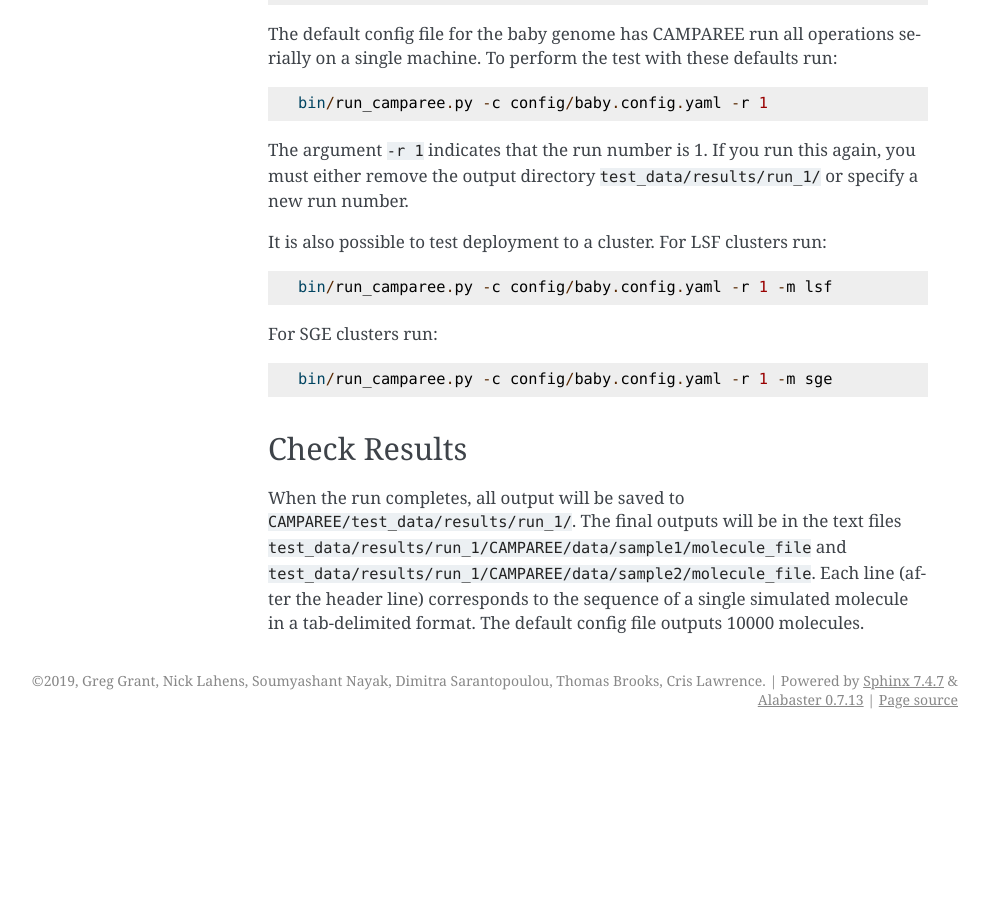
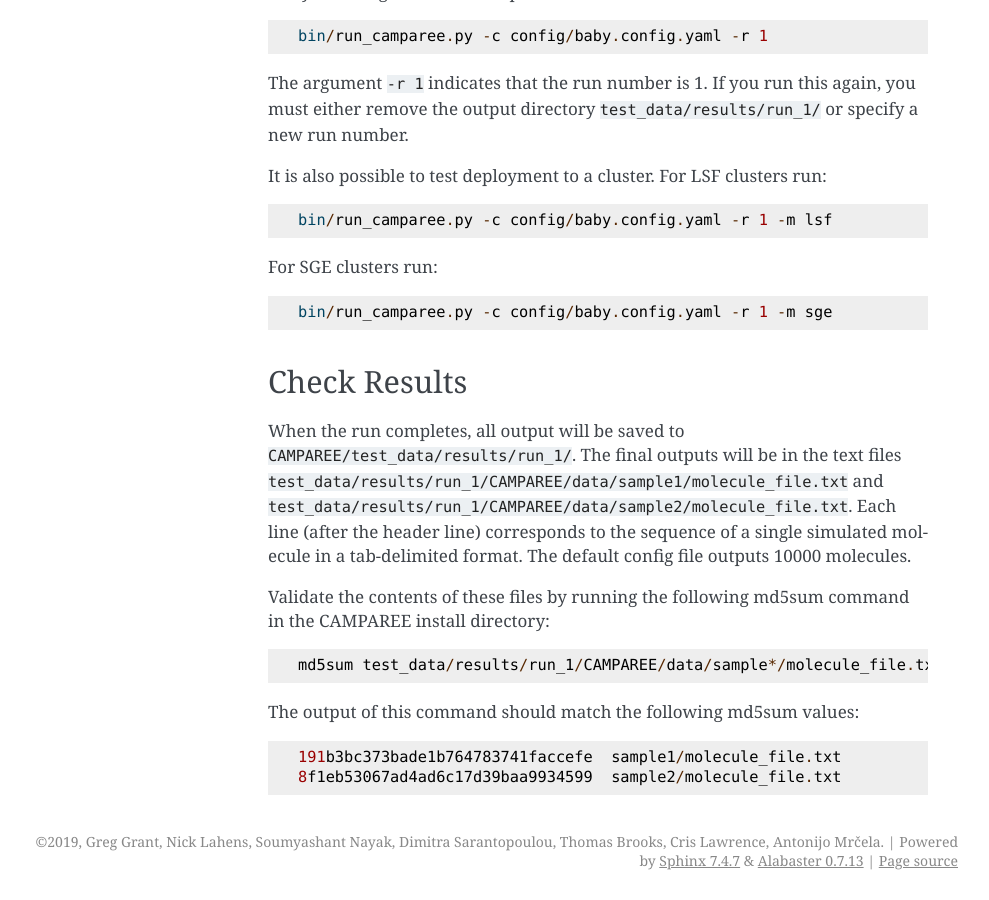
Before and after one commit to itmat/CAMPAREE, a Sphinx documentation site: the page built from doc/quick_start.rst, in a window 1280 px wide and 900 px high, scrolled down 1510 px. Shown: the whole window, without its empty margins (152-1141 px from the left). Built offline with Sphinx 7.4.7, drawn with Linux system fonts in a browser that asks for light colours; before the commit the page ends 2249 px from its top, so only the background shows below that; some of the changed text lies outside the part shown.

Commit message:
Update documentation. Add Antonijo as contributor in the docs.

```diff
--- a/doc/conf.py
+++ b/doc/conf.py
@@ -20,13 +20,13 @@
 # -- Project information -----------------------------------------------------
 
 project = 'CAMPAREE'
-copyright = '2019, Greg Grant, Nick Lahens, Soumyashant Nayak, Dimitra Sarantopoulou, Thomas Brooks, Cris Lawrence'
-author = 'Greg Grant, Nick Lahens, Soumyashant Nayak, Dimitra Sarantopoulou, Thomas Brooks, Cris Lawrence'
+copyright = '2019, Greg Grant, Nick Lahens, Soumyashant Nayak, Dimitra Sarantopoulou, Thomas Brooks, Cris Lawrence, Antonijo Mrčela'
+author = 'Greg Grant, Nick Lahens, Soumyashant Nayak, Dimitra Sarantopoulou, Thomas Brooks, Cris Lawrence, Antonijo Mrčela'
 
 # The short X.Y version
 version = ''
 # The full version, including alpha/beta/rc tags
-release = '2.0'
+release = '0.1.0'
 
 
 # -- General configuration ---------------------------------------------------
@@ -132,8 +132,8 @@
 # (source start file, target name, title,
 #  author, documentclass [howto, manual, or own class]).
 latex_documents = [
-    (master_doc, 'BEERS20.tex', 'CAMPAREE Documentation',
-     'Greg Grant, Nick Lahens, Soumyashant Nayak, Dimitra Sarantopoulou, Thomas Brooks, Cris Lawrence', 'manual'),
+    (master_doc, 'CAMPAREE.tex', 'CAMPAREE Documentation',
+     'Greg Grant, Nick Lahens, Soumyashant Nayak, Dimitra Sarantopoulou, Thomas Brooks, Cris Lawrence, Antonijo Mrčela', 'manual'),
 ]
 
 
@@ -142,7 +142,7 @@
 # One entry per manual page. List of tuples
 # (source start file, name, description, authors, manual section).
 man_pages = [
-    (master_doc, 'beers20', 'CAMPAREE Documentation',
+    (master_doc, 'camparee', 'CAMPAREE Documentation',
      [author], 1)
 ]
 
@@ -153,8 +153,8 @@
 # (source start file, target name, title, author,
 #  dir menu entry, description, category)
 texinfo_documents = [
-    (master_doc, 'BEERS20', 'CAMPAREE Documentation',
-     author, 'BEERS20', 'One line description of project.',
+    (master_doc, 'CAMPAREE', 'CAMPAREE Documentation',
+     author, 'CAMPAREE', 'One line description of project.',
      'Miscellaneous'),
 ]
 
--- a/doc/quick_start.rst
+++ b/doc/quick_start.rst
@@ -91,8 +89,18 @@
 
 When the run completes, all output will be saved to
 ``CAMPAREE/test_data/results/run_1/``. The final outputs will be in the text
-files ``test_data/results/run_1/CAMPAREE/data/sample1/molecule_file`` and
-``test_data/results/run_1/CAMPAREE/data/sample2/molecule_file``. Each line
+files ``test_data/results/run_1/CAMPAREE/data/sample1/molecule_file.txt`` and
+``test_data/results/run_1/CAMPAREE/data/sample2/molecule_file.txt``. Each line
 (after the header line) corresponds to the sequence of a single simulated
 molecule in a tab-delimited format. The default config file outputs 10000
 molecules.
+
+Validate the contents of these files by running the following md5sum command in
+the CAMPAREE install directory::
+
+    md5sum test_data/results/run_1/CAMPAREE/data/sample*/molecule_file.txt
+
+The output of this command should match the following md5sum values::
+
+    191b3bc373bade1b764783741faccefe  sample1/molecule_file.txt
+    8f1eb53067ad4ad6c17d39baa9934599  sample2/molecule_file.txt
```
Also changed, not shown: other parts of doc/quick_start.rst (+2 -4 lines), doc/resource_files.rst (+7 -7 lines), doc/running_camparee.rst (+80 -28 lines).
